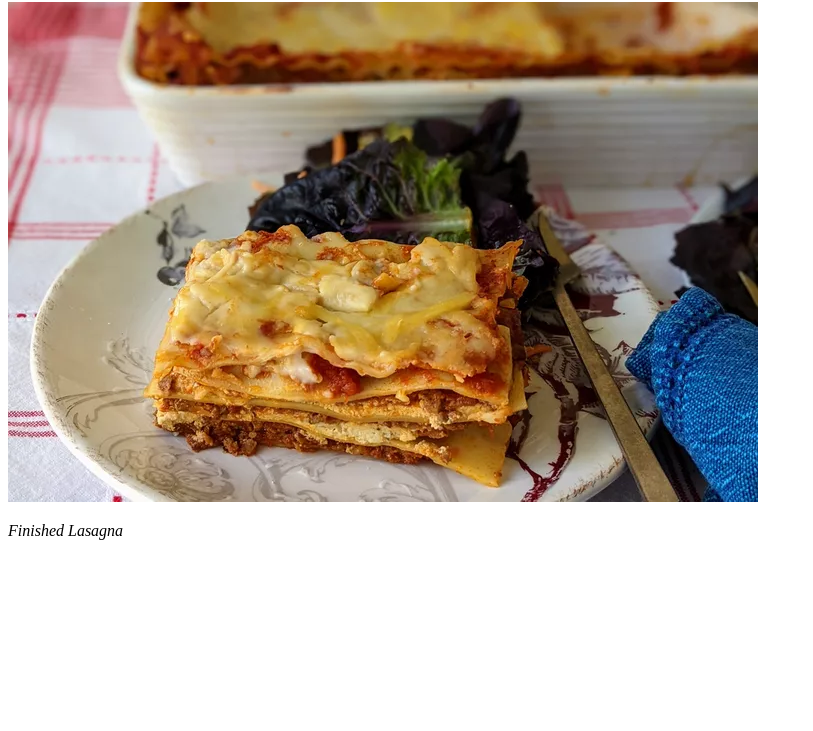
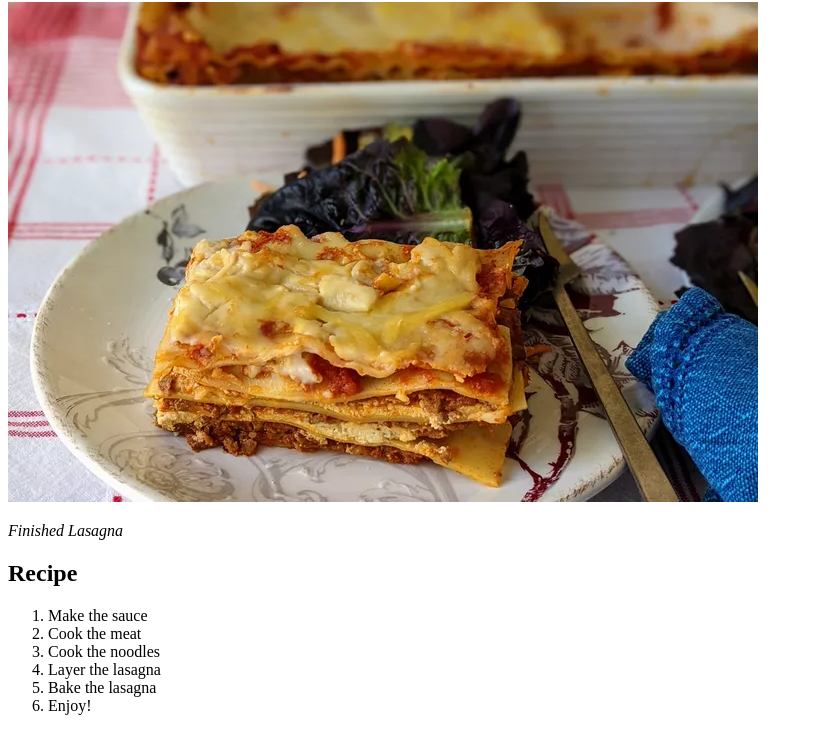
Before and after one commit to erdenealtan/odin-recipes, a plain HTML site: page recipes/lasagna.html in a window 1280 px wide. Shown: the part 78-809 px from the top of the page, without its empty margins (0-813 px from the left). Drawn offline with Linux system fonts and the light colour scheme.

Commit message:
adding lasagna recipe

```diff
--- a/recipes/lasagna.html
+++ b/recipes/lasagna.html
@@ -9,5 +9,15 @@
   <h1>Lasagna</h1>
   <img src="../images/lasagna.png">
   <p><em>Finished Lasagna</em></a>
+    <h2>Recipe</h2>
+        <ol>
+            <li>Make the sauce</li>
+            <li>Cook the meat</li>
+            <li>Cook the noodles</li>
+            <li>Layer the lasagna</li>
+            <li>Bake the lasagna</li>
+            <li>Enjoy!</li>
+        </ol>
+
 </body>
 </html>
```
